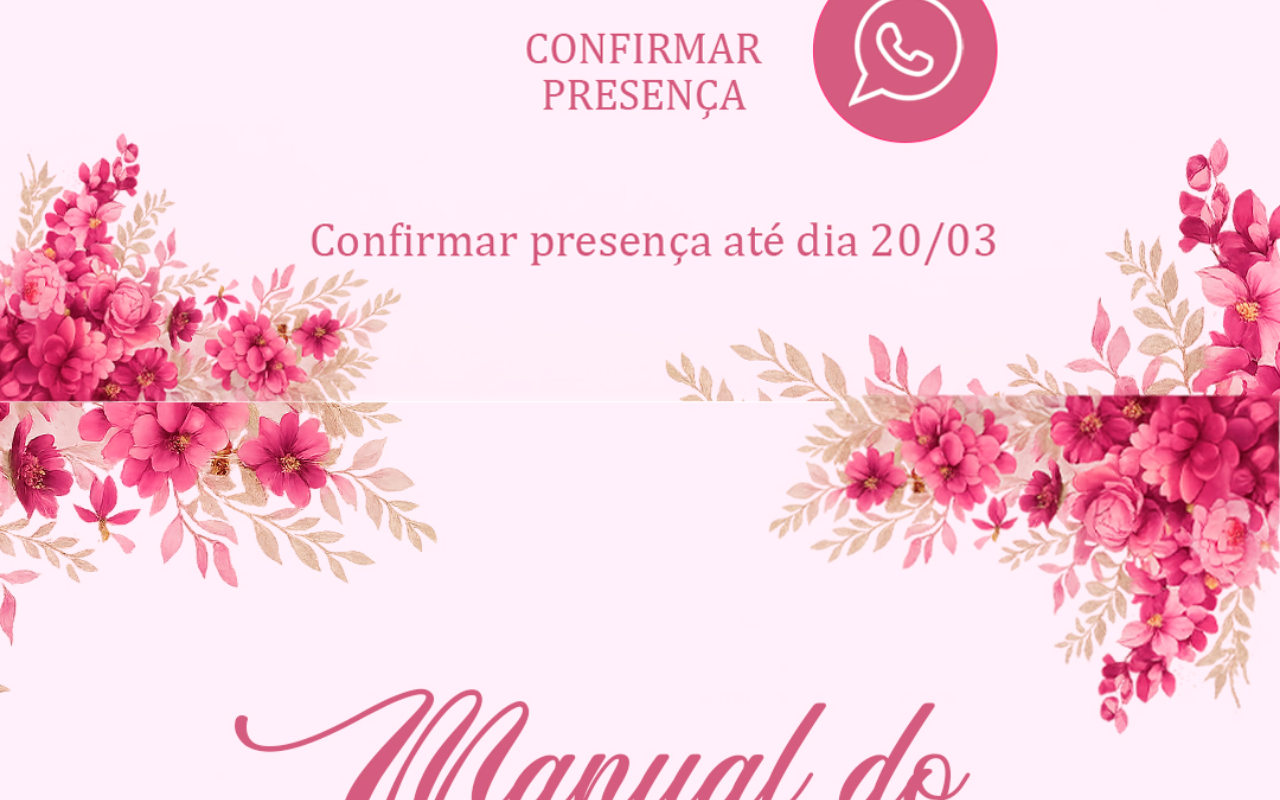
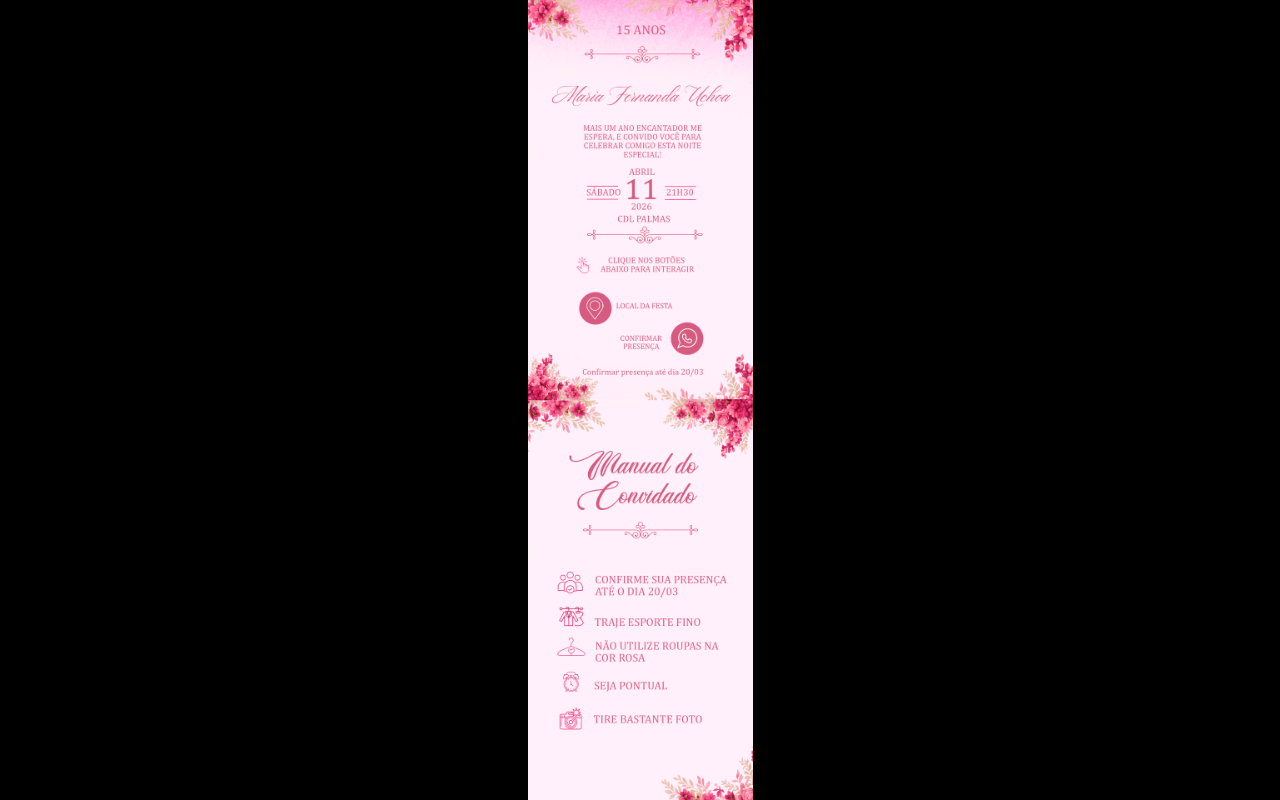
Before and after one commit to lipezont-ctrl/meus15anos, a plain HTML site: page index.html in a window 1280 px wide. Drawn offline with Linux system fonts and the light colour scheme.

Commit message:
Update index.html

```diff
--- a/index.html
+++ b/index.html
@@ -10,14 +10,12 @@
       padding: 0;
       width: 100%;
       height: 100%;
-      overflow: hidden;
       background: #000;
     }
-
     img {
-      width: 100vw;
-      height: 100vh;
-      object-fit: cover;
+      width: 100%;
+      height: 100%;
+      object-fit: contain;
       display: block;
     }
   </style>
```
